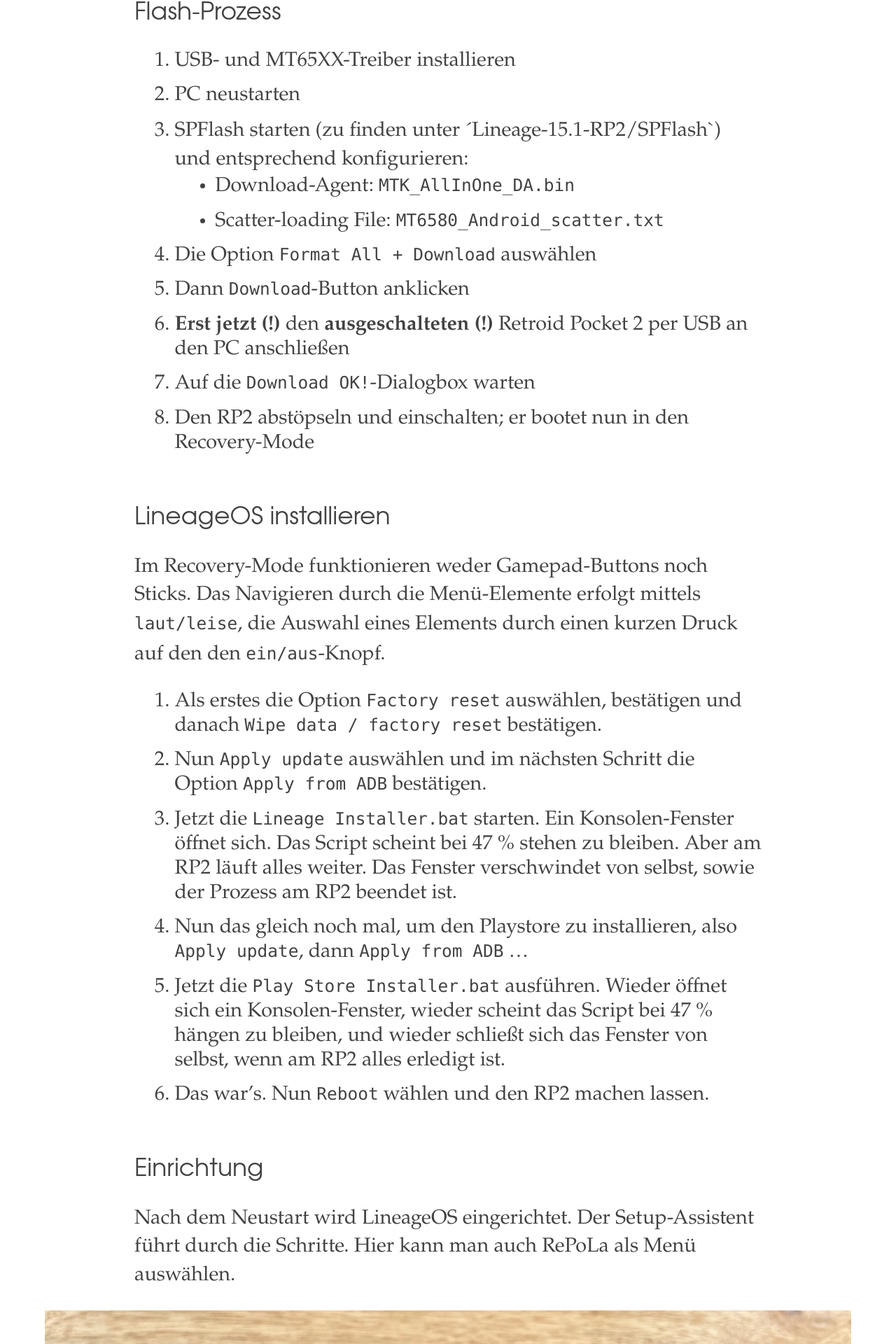
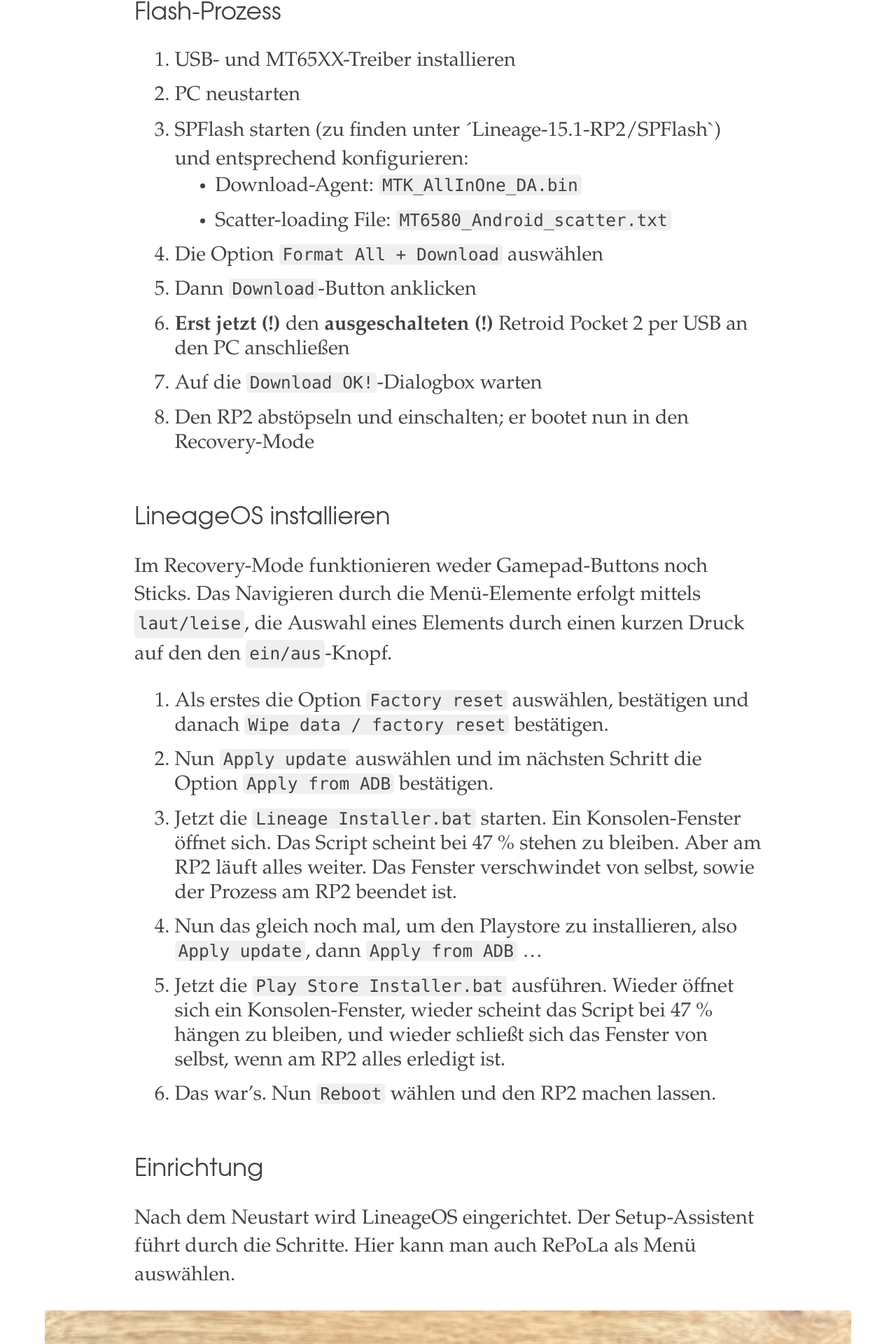
Before and after one commit to marc2o/marc2o.github.io, a Jekyll site: the page built from _posts/2023-03-25-Retroid-Pocket-2-LineageOS-Upgrade.md, in a window 1280 px wide. Shown: the part 2736-4656 px from the top of the page at 70% size. Built offline with Jekyll 4.4.1, drawn with Linux system fonts in a browser that asks for light colours.

Commit message:
Update article.css

```diff
--- a/assets/css/article.css
+++ b/assets/css/article.css
@@ -146,7 +146,8 @@
 }
 
 p code,
-li code, {
+ol code,
+ul code {
     display: inline-block;
     overflow-wrap: anywhere;
     padding: 0 0.2em;
```
